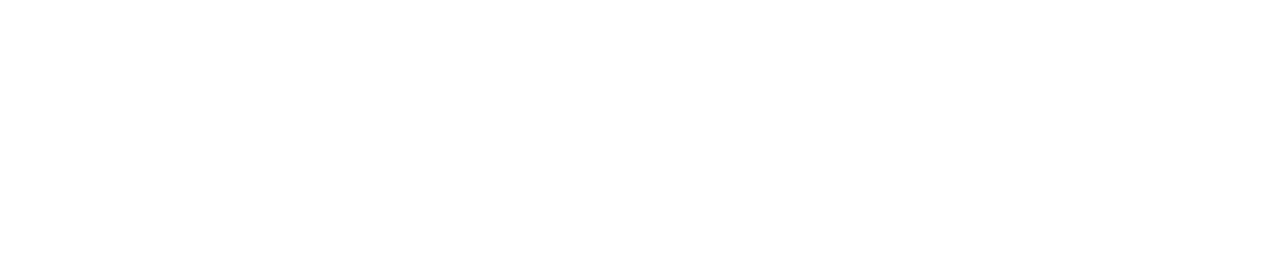
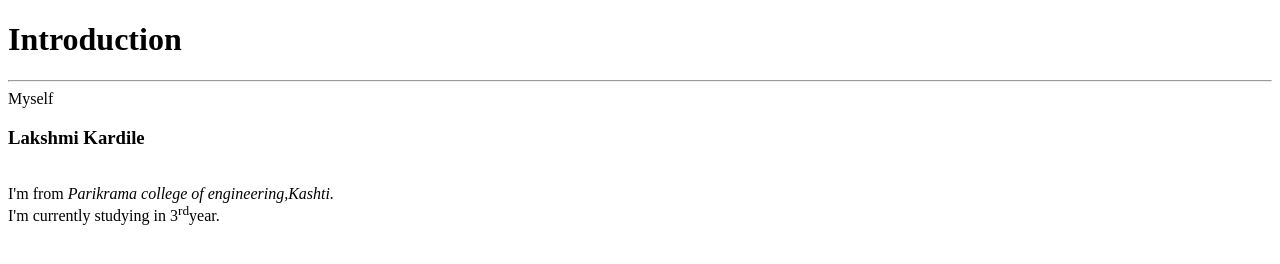
Before and after one commit to Laxmi2003-Code/personal-info, a plain HTML site: page index.html in a window 1280 px wide. Drawn offline with Linux system fonts and the light colour scheme.

Commit message:
introduction added

```diff
--- a/index.html
+++ b/index.html
@@ -5,6 +5,12 @@
     <title>personal info</title>
 </head>
 <body>
+    <h1>Introduction</h1>
+    <hr>
+    Myself<h3>Lakshmi Kardile</h3><br>
+    I'm from <i>Parikrama college of engineering,Kashti.</i><br>
+    I'm currently studying in 3<sup>rd</sup>year.<br>
+
 
 </body>
 </html>
```
